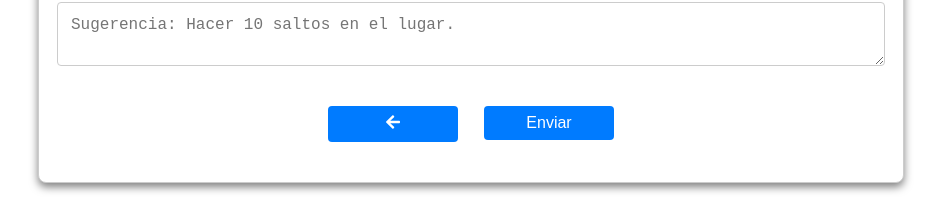
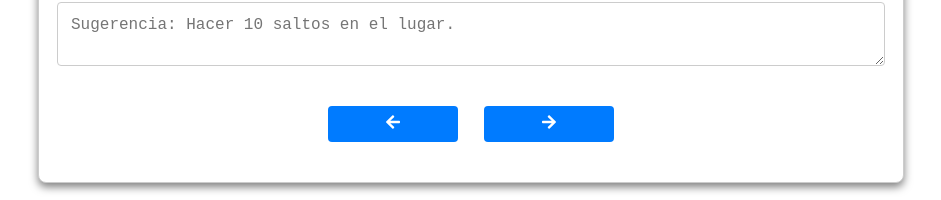
Before and after one commit to jcdiaz13/PurgatioFront, a React (Vite) app: page /punishments in a window 1280 px wide. Shown: the part 377-577 px from the top of the page, without its empty margins (169-1110 px from the left). Built offline with nearby package versions, Linux system fonts and the light colour scheme.

Commit message:
punishments

```diff
--- a/src/pages/Punishments/Punishments.jsx
+++ b/src/pages/Punishments/Punishments.jsx
@@ -1,7 +1,7 @@
 import { useState, useEffect } from 'react';
-import { Link, useNavigate } from 'react-router-dom';
+import { useNavigate } from 'react-router-dom';
 import { Container, FormContainer, Textarea, ButtonContainer, Button } from './Punishments.styles';
-import { FaArrowLeft } from 'react-icons/fa';
+import { FaArrowLeft, FaArrowRight } from 'react-icons/fa';
 import sinsData from '../../app/jsons/gameMastersSins.json';
 import punishmentsData from '../../app/jsons/gameMasters.json';
 
@@ -47,7 +47,7 @@ const Punishments = () => {
       alert("Por favor, modifique el texto antes de continuar.");
       return;
     }
-    navigate('/');
+    navigate('/verdict');
   };
 
   return (
@@ -57,11 +57,8 @@ const Punishments = () => {
         <p>{randomSin}</p>
         <Textarea onChange={handlePunishmentChange} placeholder={suggest} />
         <ButtonContainer>
-
           <Button onClick={handleGoToSins}> <FaArrowLeft /></Button>
-          <Link to="/verdict">
-          <Button >Enviar</Button>
-          </Link>
+          <Button onClick={handleNext}><FaArrowRight /></Button>
         </ButtonContainer>
       </FormContainer>
     </Container>
```
